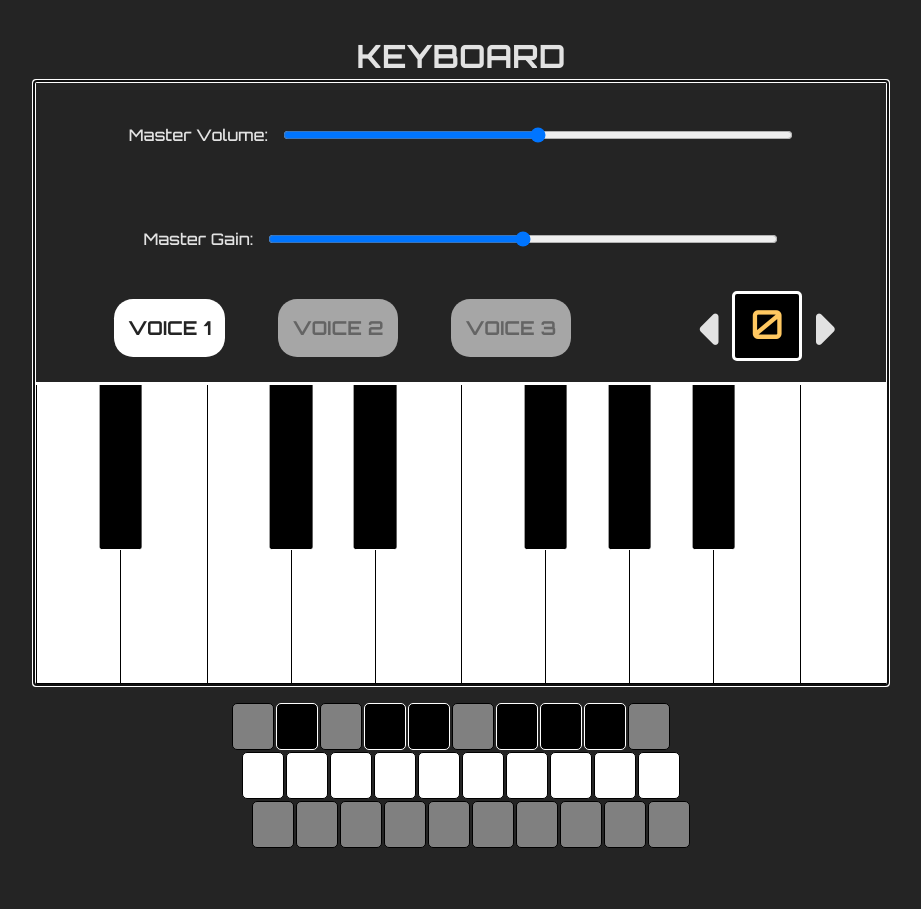
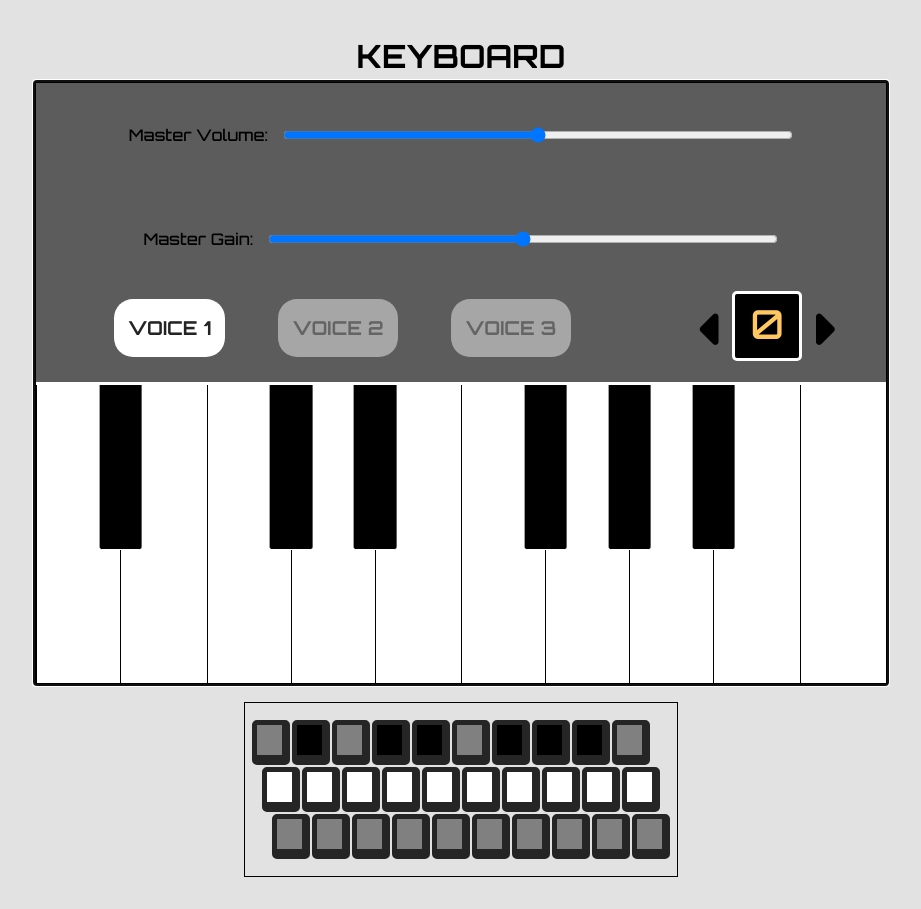
Before and after one commit to nchau3/RK-23-Keyboard, a React (Vite) app: page / in a window 1280 px wide. Shown: the whole page, without its empty margins (179-1100 px from the left). Before the commit the page ends 881 px from the top, so only its background shows below. Built offline with nearby package versions, Linux system fonts and the light colour scheme.

Commit message:
raised key styling

```diff
--- a/src/styles/component-styles/instructions.scss
+++ b/src/styles/component-styles/instructions.scss
@@ -1,6 +1,8 @@
 .instructions {
   display: flex;
   flex-direction: column;
+  padding: 1rem;
+  border: solid 1px;
 
   margin-top: 1rem;
 }
@@ -21,17 +23,20 @@
 }
 
 .computer-key {
-  height: 45px;
-  width: 40px;
+  height: 30px;
+  width: 25px;
   border: solid 1px black;
   background-color: grey;
   border-radius: 5px;
   margin: 1px;
+  border-left: 5px solid rgb(37, 37, 37);
+  border-top: 5px solid rgb(37, 37, 37);
+  border-right: 8px solid rgb(37, 37, 37);
+  border-bottom: 10px solid rgb(37, 37, 37);
 }
 
 .black-key {
   background-color: black;
-  border-color: white;
 }
 
 .white-key {
--- a/src/styles/component-styles/keyboard.scss
+++ b/src/styles/component-styles/keyboard.scss
@@ -1,7 +1,8 @@
 .keyboard {
   height: 600px;
   width: 850px;
-  border: solid white;
+  background-color: #5c5c5c;
+  border: solid rgb(0, 0, 0);
   display: flex;
   flex-direction: column;
   align-items: flex-end;
--- a/src/styles/index.scss
+++ b/src/styles/index.scss
@@ -3,8 +3,8 @@
   line-height: 1.5;
   font-weight: 400;
 
-  color: rgba(255, 255, 255, 0.87);
-  background-color: #242424;
+  color: black;
+  background-color: #e2e2e2;
 }
 
 body {
```
